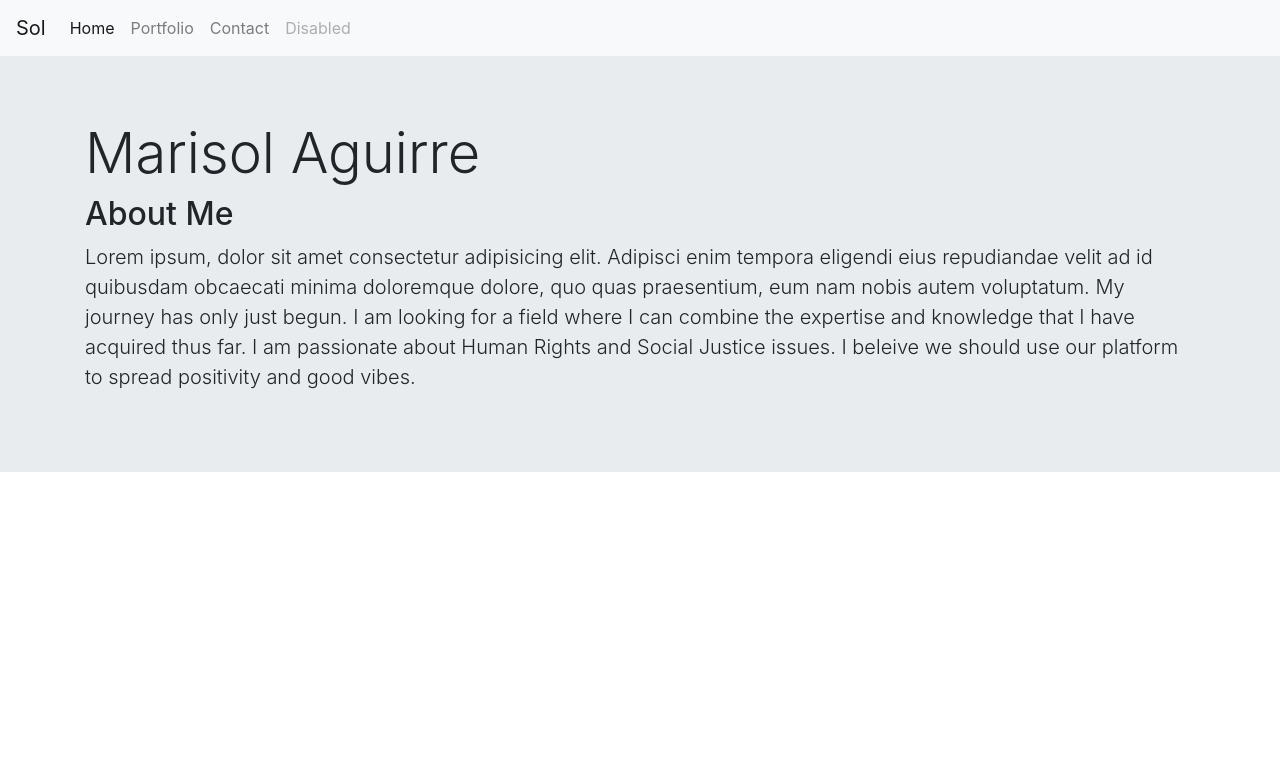
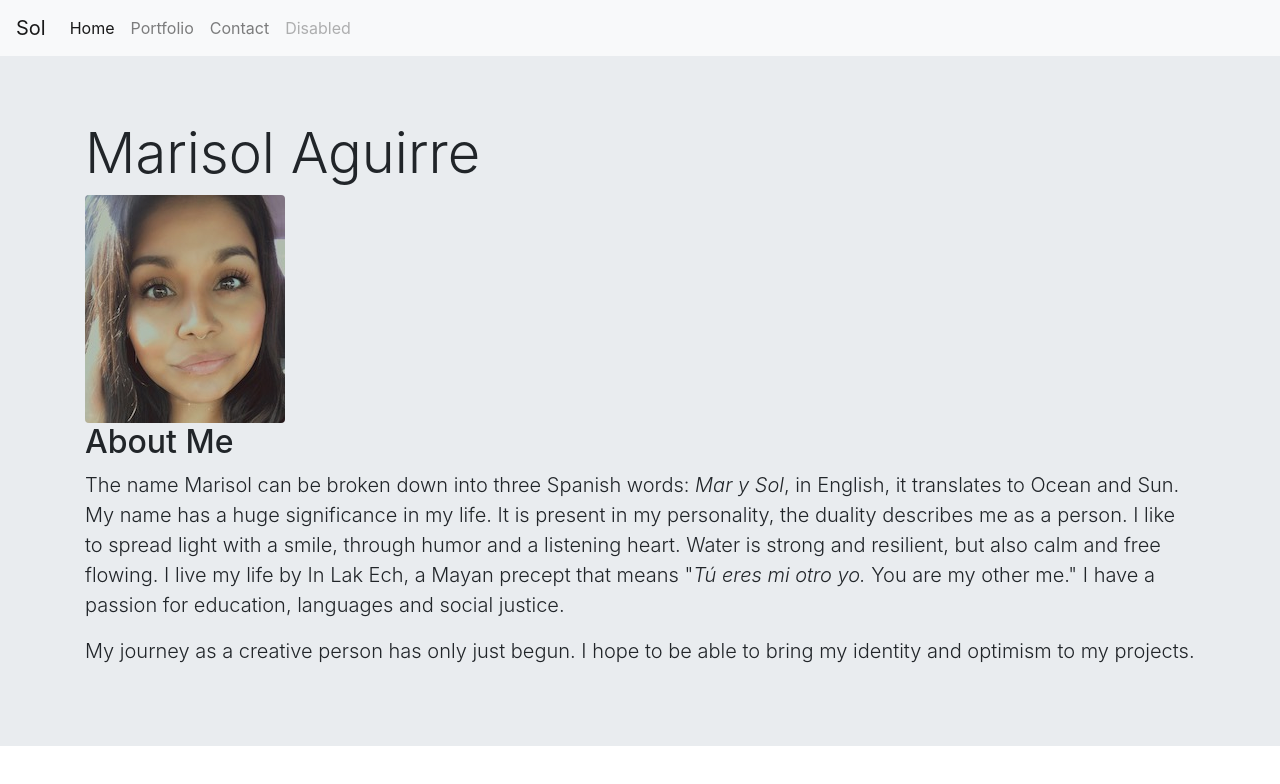
Before and after one commit to solaguirre/solaguirre.github.io, a plain HTML site: page index.html in a window 1280 px wide. Drawn offline with nearby package versions, Linux system fonts and the light colour scheme.

Commit message:
Added jumbotron and updated text on About Me section.

```diff
--- a/index.html
+++ b/index.html
@@ -23,10 +23,15 @@
         </button>
         <div class="collapse navbar-collapse" id="navbarNavAltMarkup">
             <div class="navbar-nav">
+
                 <a class="nav-link active" href="index.html">Home <span class="sr-only">(current)</span></a>
+
                 <a class="nav-link" href="portfolio.html">Portfolio</a>
+
                 <a class="nav-link" href="contact.html">Contact</a>
+
                 <a class="nav-link disabled" href="#" tabindex="-1" aria-disabled="true">Disabled</a>
+
             </div>
         </div>
     </nav>
@@ -34,15 +39,24 @@
     <div class="jumbotron jumbotron-fluid">
         <div class="container">
             <h1 class="display-4">Marisol Aguirre</h1>
+            <div class="text-float-left">
+                <img src="assets/AboutMe.jpeg" class="rounded" alt="Selfie of Marisol smiling">
+            </div>
             <h2>About Me </h2>
-            <p class="lead"> Lorem ipsum, dolor sit amet consectetur adipisicing elit. Adipisci enim tempora eligendi
-                eius repudiandae velit ad id quibusdam obcaecati minima doloremque dolore, quo quas praesentium, eum nam
-                nobis autem voluptatum.
+            <p class="lead"> The name Marisol can be broken down into three Spanish words: <i>Mar y Sol</i>, in English,
+                it
+                translates
+                to Ocean and Sun. My name has a huge
+                significance in my life. It is present in my personality, the duality describes me
+                as a
+                person. I like to spread light with a smile, through humor and a listening heart. Water is strong and resilient, but also calm and free flowing.
+                I live my life by In Lak Ech, a Mayan
+                precept that means "<i>Tú eres mi otro yo.</i> You are my other me." I have a passion for education,
+                languages and social justice. </p>
 
-                My journey has only just begun. I am looking for a field where I can combine the expertise and knowledge
-                that I have acquired thus far.
-                I am passionate about Human Rights and Social Justice issues. I beleive we should use our platform to
-                spread positivity and good vibes.
+            <p class="lead">My journey as a creative person has only just begun. I hope to be able to bring my identity
+                and optimism
+                to my projects. </p>
 
             </p>
         </div>
```
Also changed, not shown: assets/AboutMe.jpeg (added), 2 other files.
